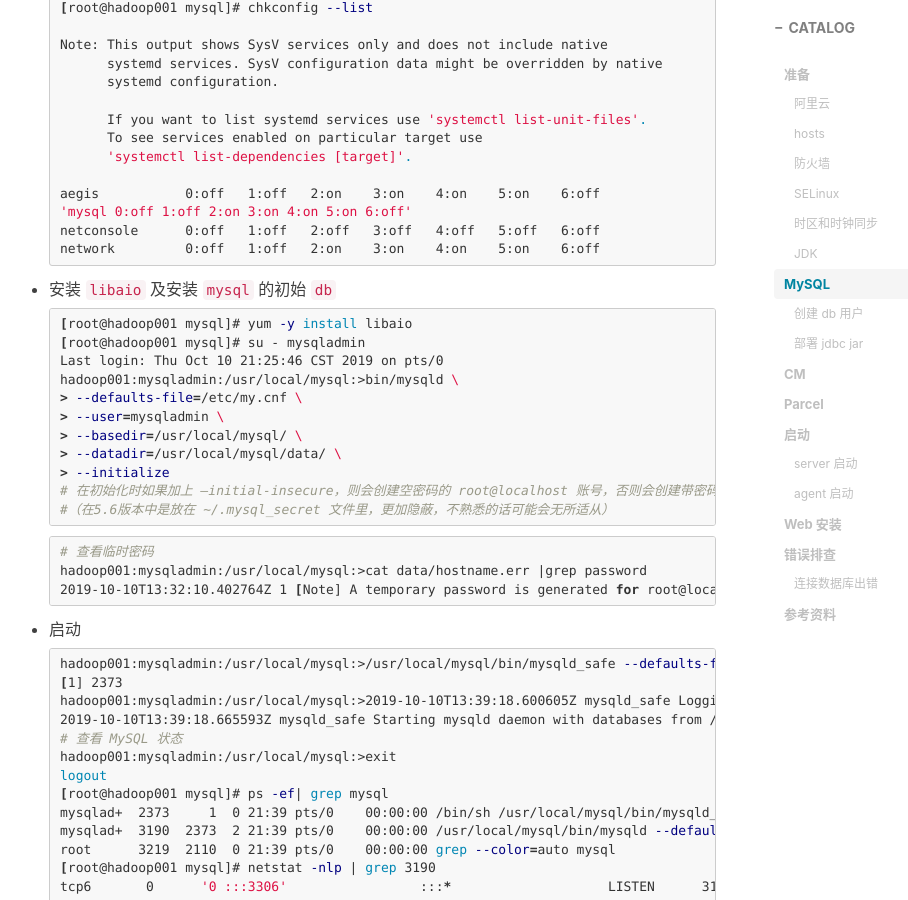
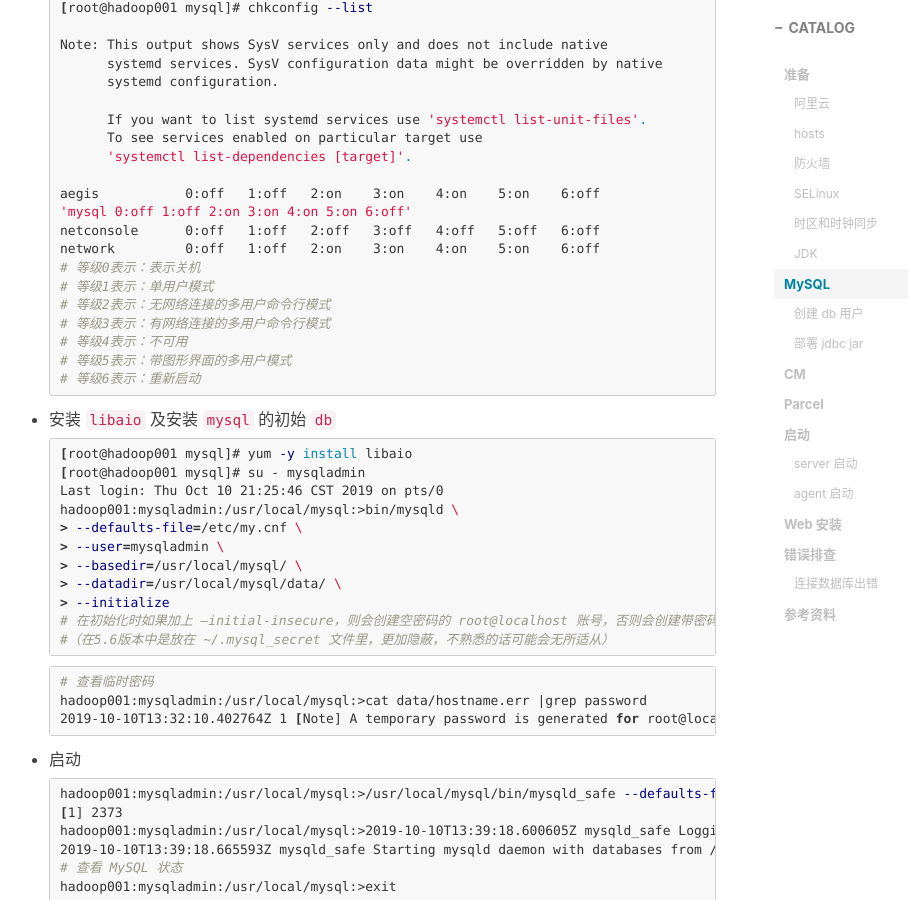
Before and after one commit to vendanner/vendanner.github.io, a Jekyll site: the page built from _posts/2019-10-07-CDH 部署笔记.md, in a window 1280 px wide and 900 px high, scrolled down 7647 px. Shown: the whole window, without its empty margins (256-1164 px from the left). Built offline with Jekyll 4.4.1, drawn with Linux system fonts in a browser that asks for light colours; nearby versions of some CDN libraries; comment, search, counter and statistics services are not loaded.

Commit message:
Update 2019-10-07-CDH 部署笔记.md

````diff
--- a/_posts/2019-10-07-CDH 部署笔记.md
+++ b/_posts/2019-10-07-CDH 部署笔记.md
@@ -416,6 +416,13 @@
   'mysql           0:off   1:off   2:on    3:on    4:on    5:on    6:off'
   netconsole      0:off   1:off   2:off   3:off   4:off   5:off   6:off
   network         0:off   1:off   2:on    3:on    4:on    5:on    6:off
+  # 等级0表示：表示关机
+  # 等级1表示：单用户模式
+  # 等级2表示：无网络连接的多用户命令行模式
+  # 等级3表示：有网络连接的多用户命令行模式
+  # 等级4表示：不可用
+  # 等级5表示：带图形界面的多用户模式
+  # 等级6表示：重新启动
   ```
 
 - 安装 `libaio` 及安装 `mysql` 的初始 `db`
````
